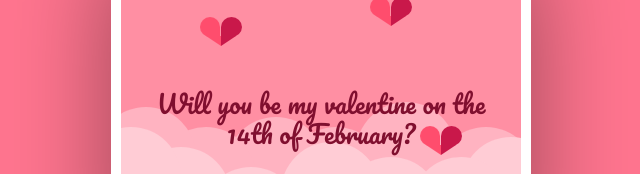
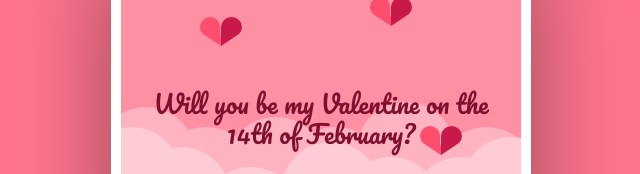
Before and after one commit to johnbryangarcia/Invitation, a plain HTML site: page index.html in a window 1280 px wide. In both pictures the pointer is over the element 640 px from the left and 363 px from the top of the page. Shown: the part 261-435 px from the top of the page, 319-959 px from the left. Drawn offline with Linux system fonts and the light colour scheme.

Commit message:
Update style.css

```diff
--- a/css/style.css
+++ b/css/style.css
@@ -202,6 +202,6 @@ body {
 }
 
 .text:hover:before {
-  content: "Will you be my valentine on the 14th of February?";
+  content: "Will you be my Valentine on the 14th of February?";
   font-size: 25px;
 }
```
